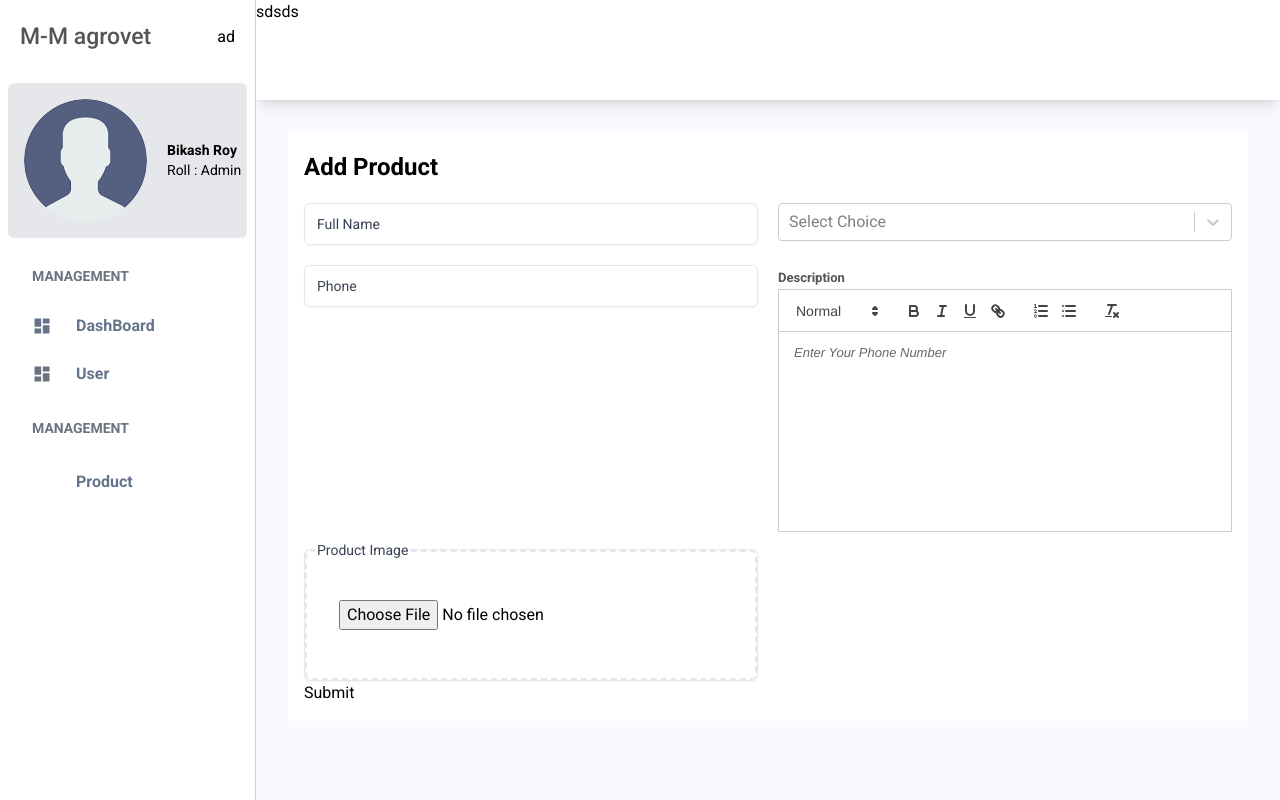
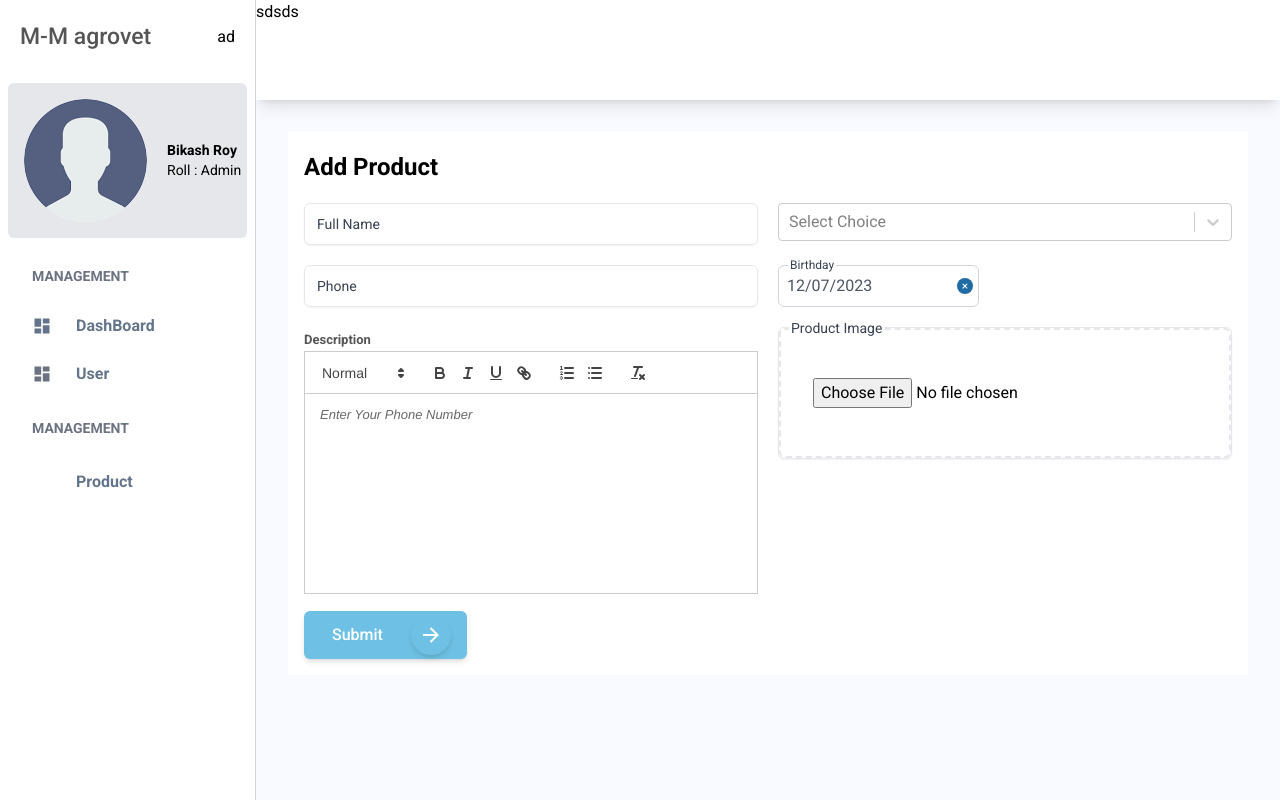
Before and after one commit to akashwebs/auto-fronter, a Next.js app: page /admin/add-auto in a window 1280 px wide. Built offline with nearby package versions, Linux system fonts and the light colour scheme; some icons are missing.

Commit message:
date added

```diff
--- a/app/admin/add-auto/page.js
+++ b/app/admin/add-auto/page.js
@@ -2,6 +2,7 @@
 
 import AdminLayout from '@/src/Layout/AdminLayout';
 import CustomInput from '@/src/shared/inputs/CustomInput';
+import CustomInputDate from '@/src/shared/inputs/CustomInputDate';
 import CustomRichText from '@/src/shared/inputs/CustomRichText';
 import CustomSelect from '@/src/shared/inputs/CustomSelect';
 import SingleImageUpload from '@/src/shared/inputs/SingleImageUpload';
@@ -22,6 +23,7 @@ const DynamicFormPage = () => {
     const [imageUrl, setImageUrl] = useState()
     const [richText, setValueOfRichText] = useState("");
     const [selectOption, setSelectOption] = useState('')
+    const [startDate, setStartDate] = useState(new Date());
 
 
     const formFormat = [
@@ -58,6 +60,16 @@ const DynamicFormPage = () => {
             name: "phoneNumber"
         },
         {
+            label: "birthday",
+            type: "date",
+            placeholder: "Birthday",
+            required: false,
+            errorMessage: "birthday is require",
+            class: "border-2 border-red-500",
+            defaultValue: "",
+            name: "birthday"
+        },
+        {
             label: "Description",
             type: "textBox",
             placeholder: "Enter Your Phone Number",
@@ -82,6 +94,7 @@ const DynamicFormPage = () => {
         data.image = imageUrl
         data.dis = richText
         data.select = selectOption.value
+        data.startDate = startDate
         console.log("data", data);
     };
 
@@ -90,15 +103,15 @@ const DynamicFormPage = () => {
             <div className='bg-white p-4'>
                 <h2 className="mb-4 text-2xl font-semibold leading-relaxed">Add Product</h2>
                 <form onSubmit={handleSubmit(onSubmit)}>
-                    <div className="grid md:grid-cols-2 grid-cols-1 gap-2 md:gap-5">
+                    <div className="grid lg:grid-cols-2 grid-cols-1 gap-2 md:gap-5">
                         {formFormat.map((field, index) => (
                             <div key={index} className="">
                                 {field.type === 'file' ? (
                                     <SingleImageUpload {...{ field, imageUrl, setImageUrl }} />
                                 ) :
                                     field.type === "select" ? <CustomSelect defaultValue={selectOption} getValueFunction={setSelectOption} options={field} />
+                                        : field.type === "date" ? <CustomInputDate {...{ startDate, setStartDate, field }} />
                                             :
-
                                             field.type === "textBox" ?
                                                 <CustomRichText {...{ field, richText, setValueOfRichText }} /> :
                                                 (
@@ -109,7 +122,19 @@ const DynamicFormPage = () => {
                             </div>
                         ))}
                     </div>
-                    <button type="submit">Submit</button>
+
+
+
+                    <button type='submit' class="contactButton flex items-center bg-primary text-white font-medium py-1 mt-5 px-4 rounded-md shadow-md transition-transform  transform hover:translate-x-0.5 hover:translate-y-0.5 active:translate-x-0.2 active:translate-y-0.2 hover:text-gray-800 duration-200">
+                        <div className='px-3'> Submit</div>
+                        <div class="iconButton ml-4 relative flex items-center justify-center h-10 w-10 rounded-full shadow-md">
+                            <svg xmlns="http://www.w3.org/2000/svg" viewBox="0 0 24 24" width="24" height="24" class="text-current"><path fill="none" d="M0 0h24v24H0z"></path><path fill="currentColor" d="M16.172 11l-5.364-5.364 1.414-1.414L20 12l-7.778 7.778-1.414-1.414L16.172 13H4v-2z"></path></svg>
+                        </div>
+                    </button>
+
+
+
+
                 </form>
             </div>
 
--- a/package.json
+++ b/package.json
@@ -20,6 +20,7 @@
     "next": "14.0.3",
     "react": "^17.0.0 || ^18.0.0",
     "react-data-table-component": "^7.5.4",
+    "react-datepicker": "^4.24.0",
     "react-dom": "^17.0.0 || ^18.0.0",
     "react-hook-form": "^7.48.2",
     "react-modal": "^3.16.1",
--- a/src/shared/inputs/CustomInput.js
+++ b/src/shared/inputs/CustomInput.js
@@ -3,7 +3,9 @@ const CustomInput = ({ field, register, errors }) => {
 
 
     return (
-        <div> <label
+        <div>
+
+            <label
                 for="Username"
                 class="relative block rounded-md w-full border border-gray-200 shadow-sm focus-within:border-blue-600 focus-within:ring-1 focus-within:ring-blue-600"
             >
--- /dev/null
+++ b/src/shared/inputs/CustomInputDate.js
@@ -0,0 +1,29 @@
+import React, { useState } from "react";
+import DatePicker from "react-datepicker";
+
+import "react-datepicker/dist/react-datepicker.css";
+
+
+const CustomInputDate = ({ startDate, setStartDate, field }) => {
+    return (
+        <div className="relative block">
+            <DatePicker
+                {...field}
+                isClearable={true}
+                placeholderText={field.placeholder}
+                className="peer border border-gray-300 text-gray-600 rounded-md w-full  bg-transparent  py-2 px-2 focus:border-gray outline-gray-400 duration-150 focus:ring-0 "
+                selected={startDate} onChange={(date) => setStartDate(date)} />
+            <span
+                class="pointer-events-none block capitalize absolute start-2.5 top-0 -translate-y-1/2 bg-white p-0.5 text-xs text-gray-700 transition-all peer-placeholder-shown:top-1/2 peer-placeholder-shown:text-sm peer-focus:top-0 peer-focus:text-xs"
+            >
+                {field.label}
+            </span>
+            <div>
+                {field.required && !startDate && <small className='text-red-500'>{field?.errorMessage}</small>}
+
+            </div>
+        </div>
+
+    );
+}
+export default CustomInputDate;
--- a/src/shared/inputs/CustomSelect.js
+++ b/src/shared/inputs/CustomSelect.js
@@ -9,7 +9,7 @@ const CustomSelect = ({ options, getValueFunction, defaultValue }) => {
                 defaultValue={defaultValue}
                 onChange={getValueFunction}
                 options={options.options} />
-            {options.required ? <small className='text-red-500'>{options?.errorMessage}</small> : ""}
+            {options.required && !defaultValue && <small className='text-red-500'>{options?.errorMessage}</small>}
         </div>
     );
 };
```
Also changed, not shown: 1 other file (tests, documents, lock files or other folders). Lines whose indentation alone changed are shown as unchanged.
